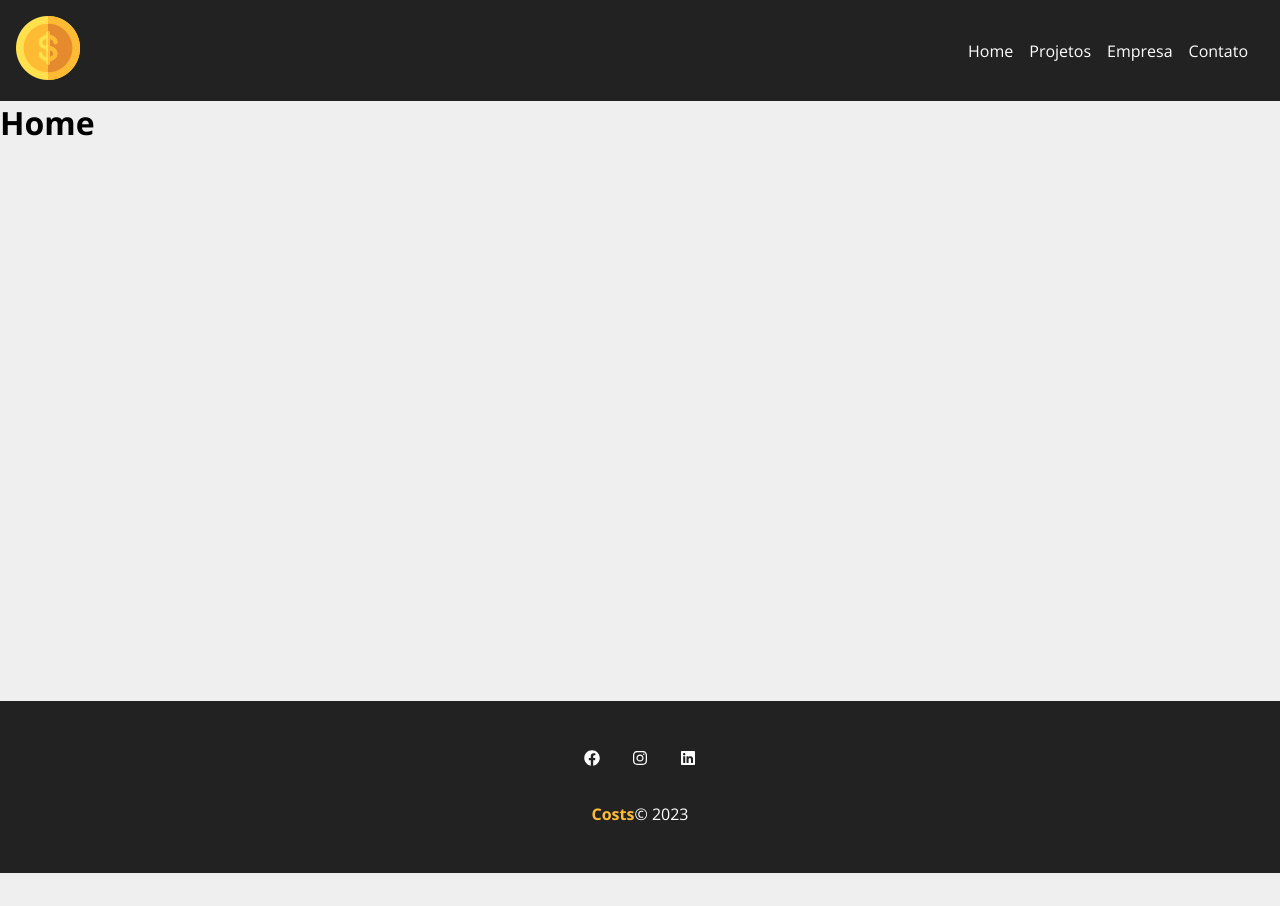
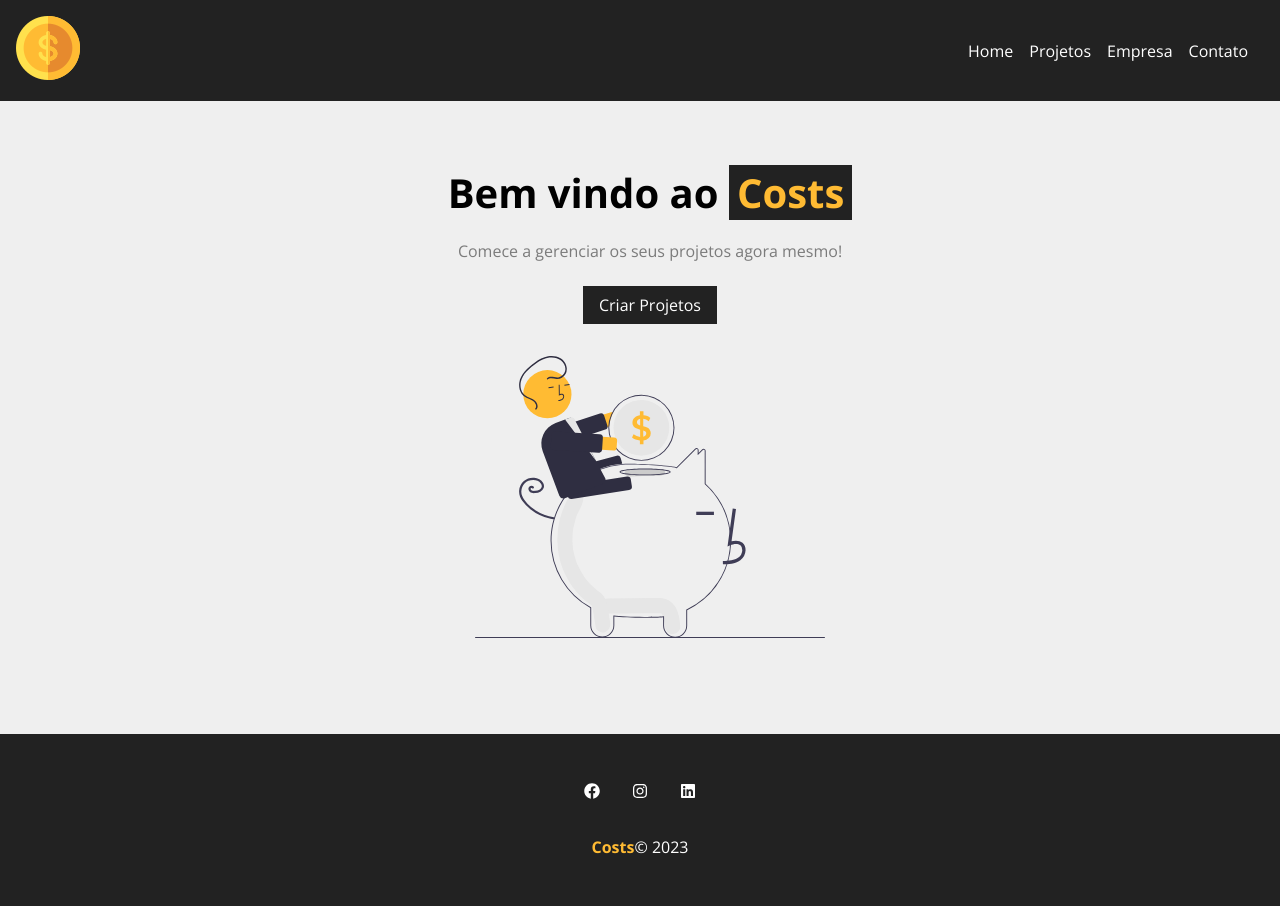
Before and after one commit to aefonso/proj_react, a React (Create React App) app: page / in a window 1280 px wide. Before the commit the page ends 873 px from the top, so only its background shows below. Built offline with nearby package versions, Linux system fonts and the light colour scheme.

Commit message:
feat: add conteudo ao home e configurando css

```diff
--- /dev/null
+++ b/src/components/layout/LinkButton.js
@@ -0,0 +1,12 @@
+import { Link } from 'react-router-dom';
+import styles from './LinkButton.module.css'
+
+function LinkButton ({to, text}) {
+  return(
+    <Link className={styles.btn} to={to}>
+      {text}
+    </Link>
+  );
+}
+
+export default LinkButton
--- /dev/null
+++ b/src/components/layout/LinkButton.module.css
@@ -0,0 +1,11 @@
+.btn {
+  background-color: #222;
+  color: #fff;
+  padding: 0.5em 1em;
+  text-decoration: none;
+  transition: 0.5s;
+}
+
+.btn:hover {
+  color: #ffbb33;
+}
--- a/src/components/pages/Home.js
+++ b/src/components/pages/Home.js
@@ -1,6 +1,15 @@
+import styles from './Home.module.css'
+import savings from '../../img/savings.svg'
+import LinkButton from '../layout/LinkButton';
+
 function Home(){
   return(
-    <h1>Home</h1>
+    <section className={styles.home_container}>
+      <h1>Bem vindo ao <span>Costs</span></h1>
+      <p>Comece a gerenciar os seus projetos agora mesmo!</p>
+      <LinkButton to="/newproject" text="Criar Projetos"/>
+      <img src={savings} alt='Costs'/>
+    </section>
   );
 }
 
--- /dev/null
+++ b/src/components/pages/Home.module.css
@@ -0,0 +1,29 @@
+.home_container {
+  width: 100%;
+  display: flex;
+  flex-direction: column;
+  align-items: center;
+  justify-content: center;
+  padding: 4em;
+}
+
+.home_container h1 {
+  font-size: 2.5em;
+  margin-bottom: .5em;
+}
+
+.home_container h1 span {
+  color: #ffbb33;
+  padding: 0 .2em;
+  background-color: #222;
+}
+
+.home_container p {
+  margin-bottom: 1.5em;
+  color: #7b7b7b;
+}
+
+.home_container img {
+  width: 350px;
+  margin: 2em 0;
+}
```
